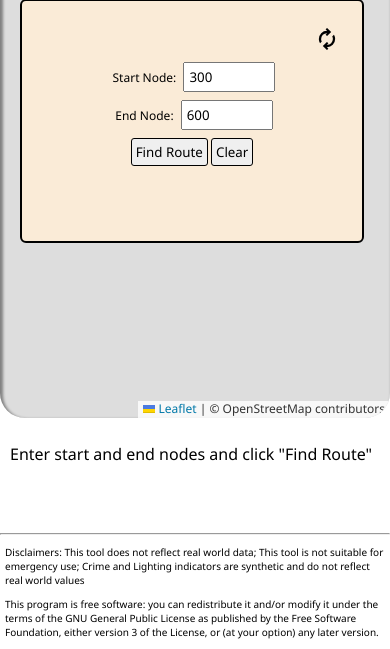
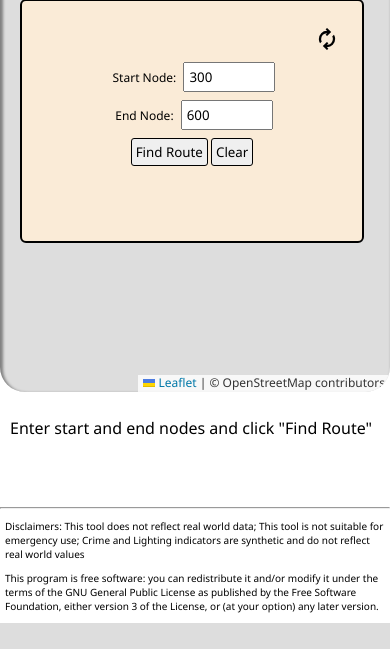
Before and after one commit to sumortimer/TeamProject-Sprint2-DroppedAsATable, a Flask app: page / in a window 390 px wide. Shown: the part 382-1031 px from the top of the page. After the commit the page ends 1005 px from the top, so only its background shows below. Run offline with Flask 3, Linux system fonts and the light colour scheme; a user stored in the database is signed in; data comes from the database, SQL or seed files in the repository; both versions use the stored data as it was after the commit; parts of the project's set-up code (start-up, migrations or seed data) failed here and were passed over.

Commit message:
not working experimental progress

```diff
--- a/static/map.css
+++ b/static/map.css
@@ -165,3 +165,28 @@ footer p {
     border-width: 1px;
     border-color: black;
 }
+
+#map {
+    height: 100%;
+    width: 100%;
+}
+.popup-form input {
+    width: 140px;
+    margin-bottom: 5px;
+}
+
+.popup-form button {
+    margin-right: 5px;
+}
+#map-wrapper {
+    width: 100%;
+    height: 60%;
+
+}
+
+@media(max-width: 700px){
+    #map-wrapper{
+        width: 100%;
+        height: 80%;
+    }
+}
--- a/static/mission_style.css
+++ b/static/mission_style.css
@@ -268,6 +268,11 @@ body {
         scrollbar-width: none;
     }
 
+    #missionpic{
+        width: 80%;
+        height: 100%
+    }
+
     .mission {
         width: 92%;
         margin: 0 auto;
--- a/templates/index.html
+++ b/templates/index.html
@@ -9,20 +9,6 @@
     />
     <link rel="stylesheet" href="{{ url_for('static', filename='map.css') }}"/>
     <script type="text/javascript" src="{{ url_for('static', filename='map.js') }}" defer></script>
-    <style>
-        #map {
-            height: 800px;
-            width: 100%;
-        }
-        .popup-form input {
-        width: 140px;
-        margin-bottom: 5px;
-        }
-
-        .popup-form button {
-        margin-right: 5px;
-        }
-    </style>
 </head>
 <body>
 
@@ -103,8 +89,10 @@
     </div>
 </div>
 
-<script id="map" src="https://unpkg.com/leaflet@1.9.4/dist/leaflet.js"></script>
+<div id="map-wrapper">
+    <script id="map" src="https://unpkg.com/leaflet@1.9.4/dist/leaflet.js"></script>
 
+</div>
 
     <div>
         <div id="routeInfo" style="margin-top: 15px; padding: 10px; background: white; border-radius: 3px; min-height: 50px;">
@@ -124,7 +112,6 @@
         </div>
     </div>
 
-</div>
 
 <footer>
     <br>
```
Also changed, not shown: task6.db, 1 other file.
